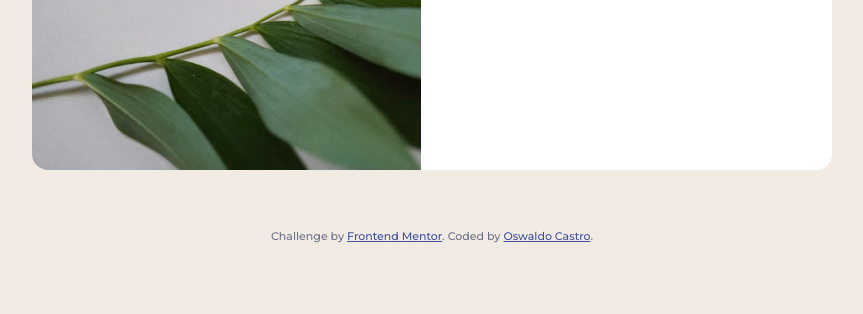
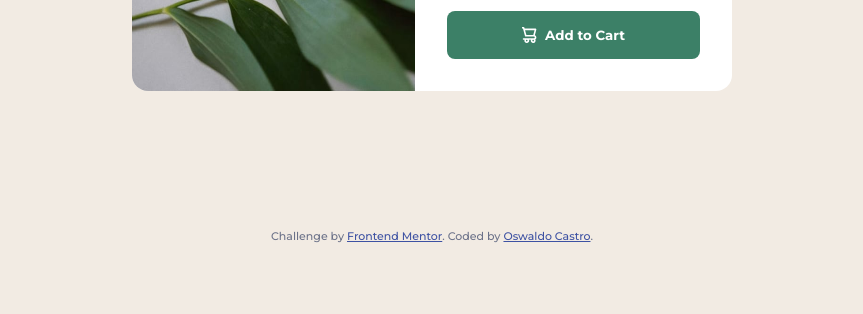
Before and after one commit to tufcoder/fem-product-preview-card-component, a plain HTML site: page index.html in a window 1536 px wide. Shown: the part 557-871 px from the top of the page, without its empty margins (336-1199 px from the left). After the commit the page ends 800 px from the top, so only its background shows below. Drawn offline with Linux system fonts and the light colour scheme.

Commit message:
fix container width

```diff
--- a/media.css
+++ b/media.css
@@ -1,7 +1,9 @@
 /* 1440px */
-@media (min-width: 90rem) {
+/* @media (min-width: 90rem) { */
+@media (min-width: 900px) {
     .main {
-        max-width: 50rem;
+        /* 600px */
+        max-width: 37.5rem;
         padding: 0;
     }
 
@@ -17,8 +19,8 @@
         display: block;
     }
 
-    .illustration,
     .content {
+        /* 600px */
         width: 37.5rem;
     }
 
```
